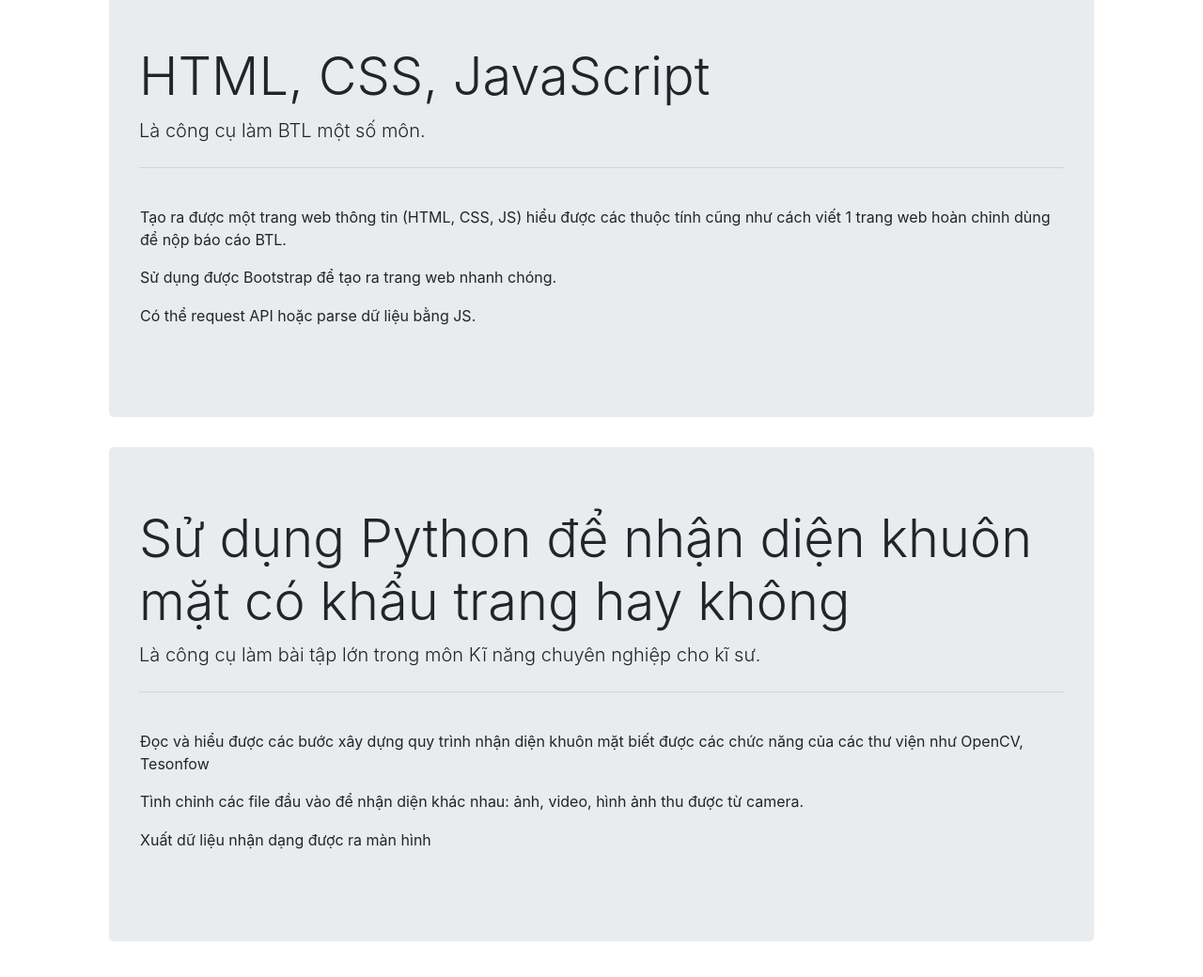
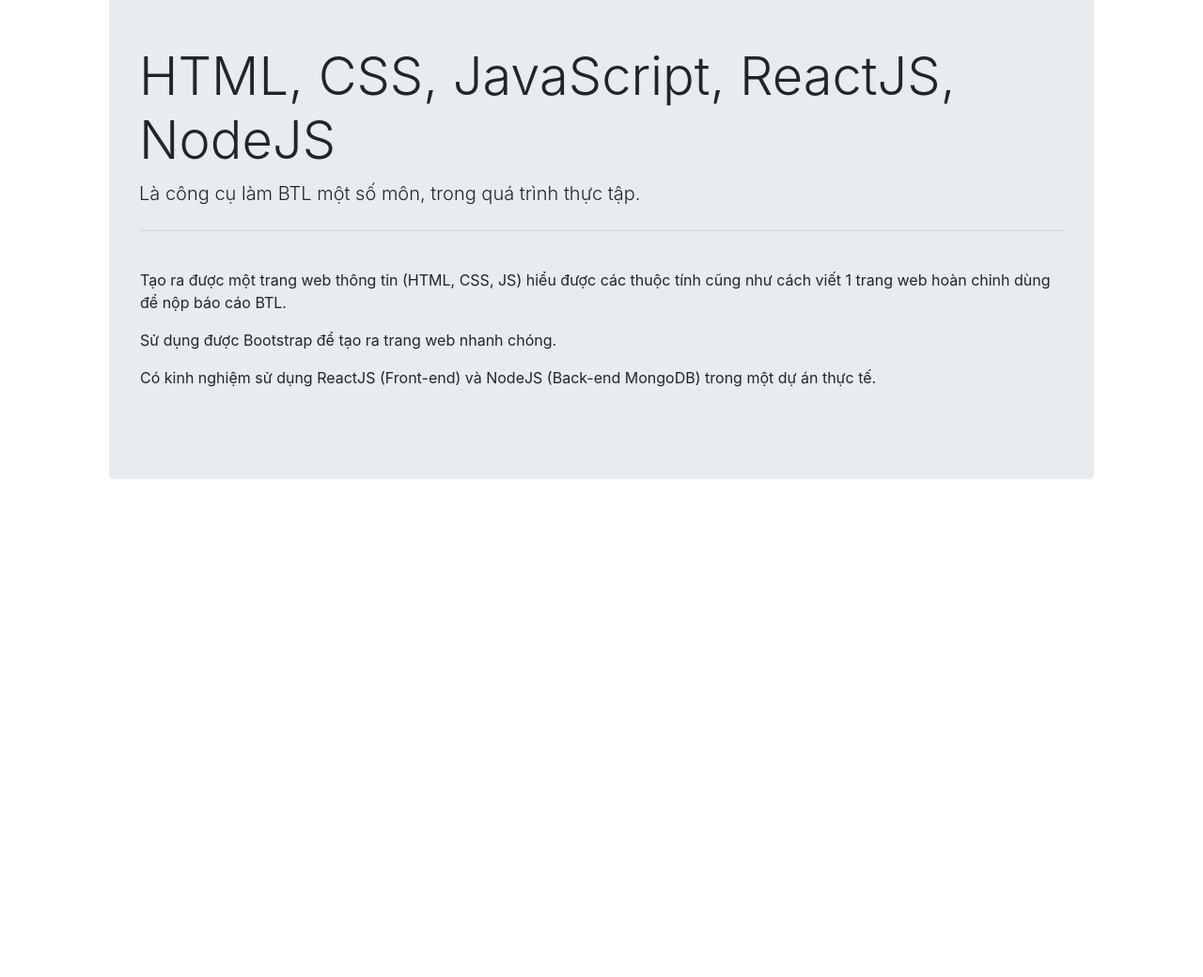
Before and after one commit to MauDucKG/CV, a plain HTML site: page kinang.html in a window 1280 px wide. Shown: the part 1180-2220 px from the top of the page at 94% size. After the commit the page ends 1738 px from the top, so only its background shows below. Drawn offline with nearby package versions, Linux system fonts and the light colour scheme.

Commit message:
Some change for new year

```diff
--- a/kinang.html
+++ b/kinang.html
@@ -117,45 +117,23 @@
             </div>
           </div>
           <div class="jumbotron">
-            <h1 class="display-4">
-              HTML, CSS, JavaScript
-            </h1>
+            <h1 class="display-4">HTML, CSS, JavaScript, ReactJS, NodeJS</h1>
             <p class="lead">
-              Là công cụ làm BTL một số môn.
+              Là công cụ làm BTL một số môn, trong quá trình thực tập.
             </p>
 
             <hr class="my-4" />
             <div class="row p-3">
               <p>
-                Tạo ra được một trang web thông tin (HTML, CSS, JS) hiểu được các thuộc tính cũng như cách viết 1 trang web hoàn chỉnh dùng để nộp báo cáo BTL.
+                Tạo ra được một trang web thông tin (HTML, CSS, JS) hiểu được
+                các thuộc tính cũng như cách viết 1 trang web hoàn chỉnh dùng để
+                nộp báo cáo BTL.
               </p>
+              <p>Sử dụng được Bootstrap để tạo ra trang web nhanh chóng.</p>
               <p>
-                Sử dụng được Bootstrap để tạo ra trang web nhanh chóng.
+                Có kinh nghiệm sử dụng ReactJS (Front-end) và NodeJS (Back-end
+                MongoDB) trong một dự án thực tế.
               </p>
-              <div class="col-12"></div>
-              <p>Có thể request API hoặc parse dữ liệu bằng JS.</p>
-            </div>
-          </div>
-          <div class="jumbotron">
-            <h1 class="display-4">
-              Sử dụng Python để nhận diện khuôn mặt có khẩu trang hay không
-            </h1>
-            <p class="lead">
-              Là công cụ làm bài tập lớn trong môn Kĩ năng chuyên nghiệp cho kĩ sư.
-            </p>
-
-            <hr class="my-4" />
-            <div class="row p-3">
-              <p>
-                Đọc và hiểu được các bước xây dựng quy trình nhận diện khuôn mặt
-                biết được các chức năng của các thư viện như OpenCV, Tesonfow
-              </p>
-              <p>
-                Tình chỉnh các file đầu vào để nhận diện khác nhau: ảnh, video,
-                hình ảnh thu được từ camera.
-              </p>
-              <div class="col-12"></div>
-              <p>Xuất dữ liệu nhận dạng được ra màn hình</p>
             </div>
           </div>
         </div>
```
Also changed, not shown: demo.html (+31 -9 lines), index.html (+2 -2 lines), seatmap.png (added), 2 other files.
